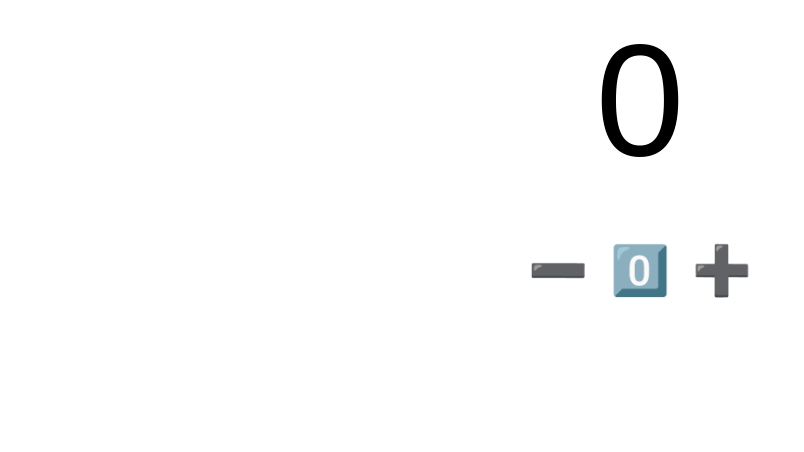
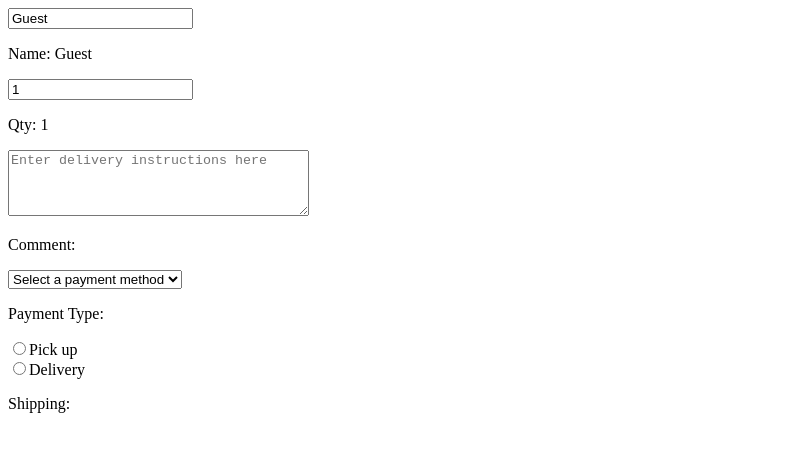
Before and after one commit to resolveit365/react-container, a React (Vite) app in the folder react-app/: page / in a window 1280 px wide. Shown: the top 452 px of the page, without its empty margins (0-804 px from the left). Built offline with nearby package versions, Linux system fonts and the light colour scheme.

Commit message:
First commit

```diff
--- a/react-app/src/App.jsx
+++ b/react-app/src/App.jsx
@@ -1,7 +1,7 @@
-import Counter from "./Counter.jsx";
+import MyComponent from "./MyComponent.jsx";
 
 export default function App() {
-  return <Counter />;
+  return <MyComponent />;
 }
 
 // export default App;
--- a/react-app/src/MyComponent.jsx
+++ b/react-app/src/MyComponent.jsx
@@ -2,29 +2,78 @@ import React, { useState } from "react";
 
 export default function MyComponent() {
   const [name, setName] = useState("Guest");
-  const [age, setAge] = useState(0);
-  const [isEmployed, setIsEmployed] = useState(false);
+  const [qty, setQty] = useState(1);
+  const [comment, setComment] = useState("");
+  const [payment, setPayment] = useState("");
+  const [shipping, setShipping] = useState("");
 
-  const updateName = () => {
-    setName("Rip Wheeler");
-  };
+  function handleNameChange(event) {
+    setName(event.target.value);
+  }
 
-  const incrementAge = () => {
-    setAge(age + 1);
-  };
+  function handleQtyChange(event) {
+    setQty(event.target.value);
+  }
 
-  const toggleEmployedStatus = () => {
-    setIsEmployed(!isEmployed);
-  };
+  function handleCommentChange(event) {
+    setComment(event.target.value);
+  }
+
+  function handlePaymentChange(event) {
+    setPayment(event.target.value);
+  }
+
+  function handleShippingChange(event) {
+    setShipping(event.target.value);
+  }
 
   return (
     <div>
+      <input value={name} onChange={handleNameChange}></input>
       <p>Name: {name}</p>
-      <button onClick={updateName}>Set Name</button>
-      <p>Age: {age}</p>
-      <button onClick={incrementAge}>Set Age</button>
-      <p>Is Employed: {isEmployed ? "Yes" : "No"}</p>
-      <button onClick={toggleEmployedStatus}>Toggle Employed</button>
+      <input value={qty} onChange={handleQtyChange} type="number"></input>
+      <p>Qty: {qty}</p>
+      <textarea
+        value={comment}
+        onChange={handleCommentChange}
+        type="text"
+        placeholder="Enter delivery instructions here"
+        rows="4"
+        cols="35"
+      ></textarea>
+      <p>Comment: {comment}</p>
+      <select value={payment} onChange={handlePaymentChange}>
+        <option value="">Select a payment method</option>
+        <option value="Cash">Cash</option>
+        <option value="Credit Card">Credit Card</option>
+        <option value="Debit Card">Debit Card</option>
+        <option value="PayPal">PayPal</option>
+        <option value="Apple Pay">Apple Pay</option>
+        <option value="Google Pay">Google Pay</option>
+        <option value="Venmo">Venmo</option>
+        <option value="Zelle">Zelle</option>
+      </select>
+      <p>Payment Type: {payment}</p>
+      <label>
+        <input
+          type="radio"
+          value="Pick up"
+          checked={shipping === "Pick up"}
+          onChange={handleShippingChange}
+        />
+        Pick up
+      </label>
+      <br />
+      <label>
+        <input
+          type="radio"
+          value="Delivery"
+          checked={shipping === "Delivery"}
+          onChange={handleShippingChange}
+        />
+        Delivery
+      </label>
+      <p>Shipping: {shipping}</p>
     </div>
   );
 }
```
